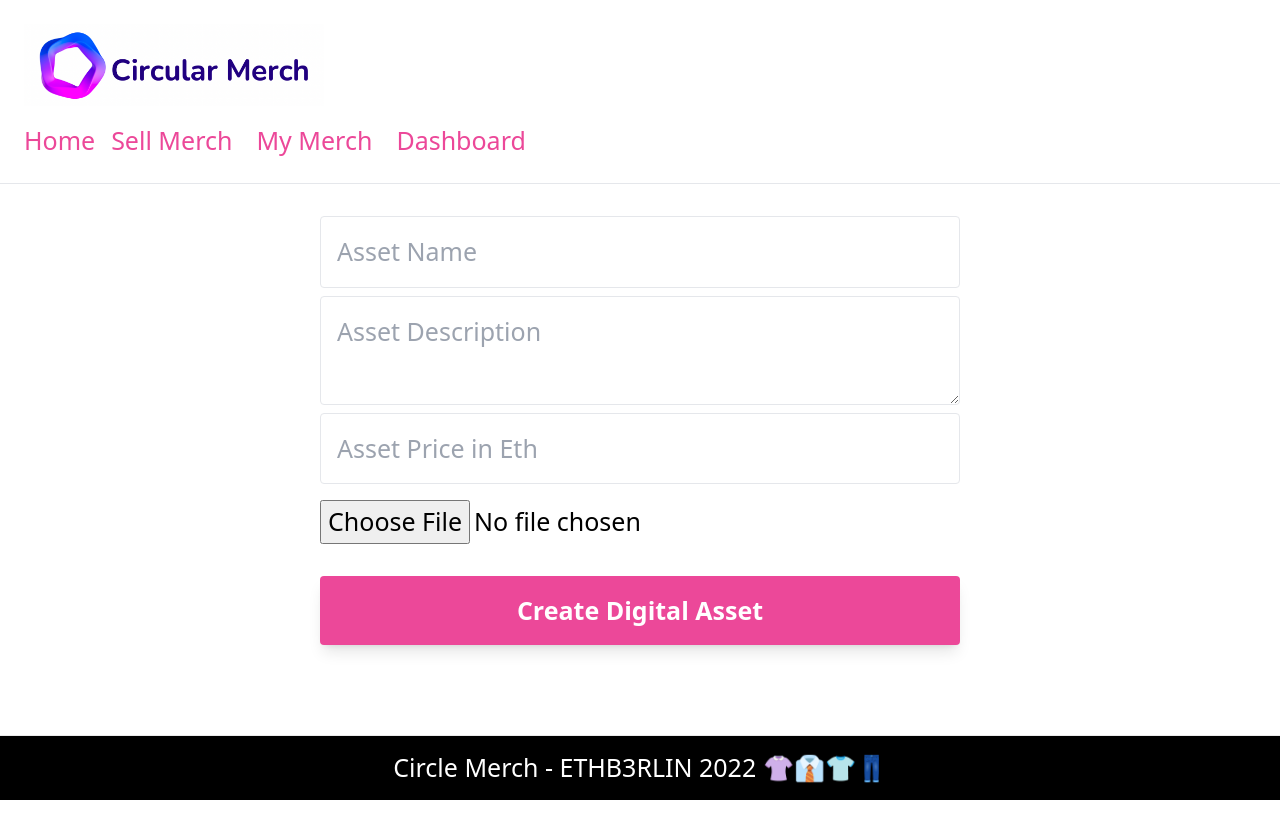
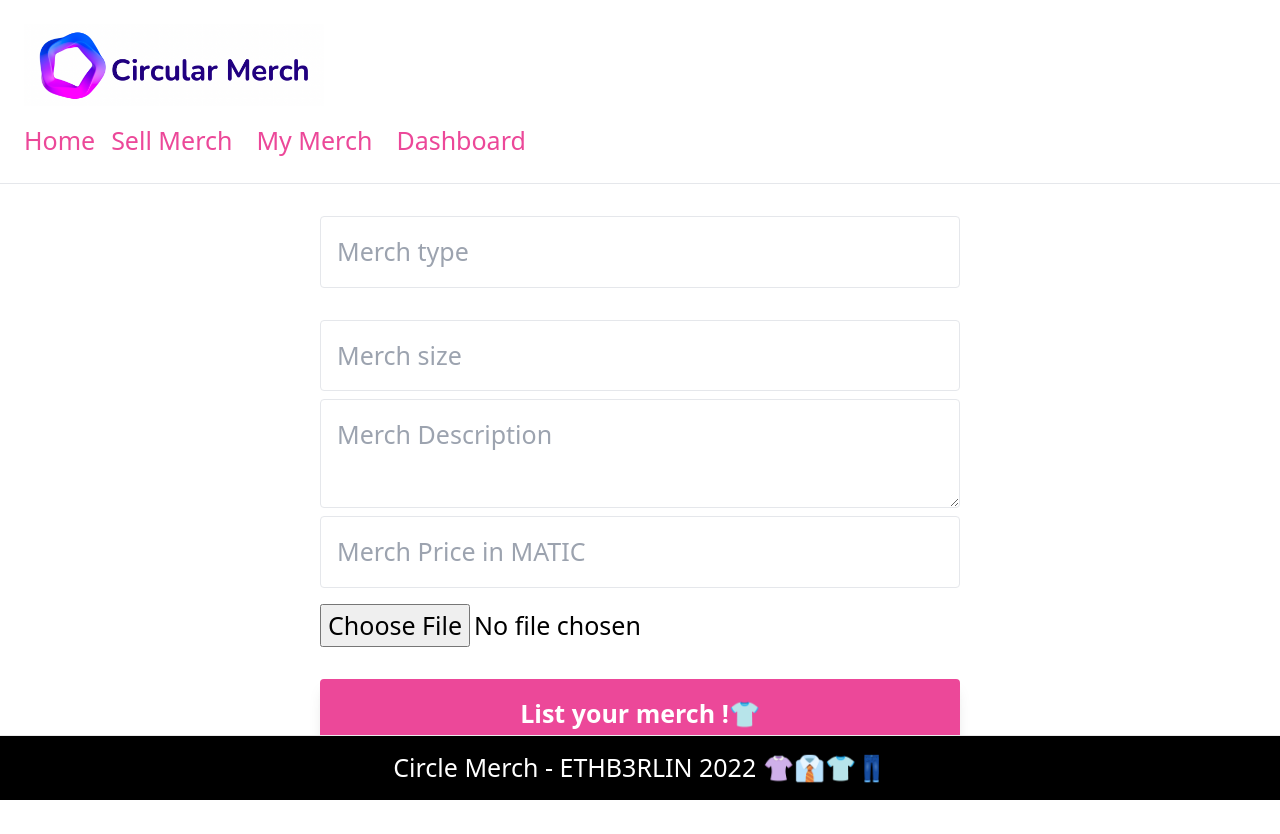
Before and after one commit to lilyanB/Hackaton-ETHBerlin, a Next.js app: page /create-item in a window 1280 px wide. Before the commit the page ends 800 px from the top, so only its background shows below. Built offline with nearby package versions, Linux system fonts and the light colour scheme; what ipfs-http-client would draw is missing.

Commit message:
add redirect page

```diff
--- a/pages/create-item.js
+++ b/pages/create-item.js
@@ -29,7 +29,7 @@ import Market from '../artifacts/contracts/NFTMarket.sol/NFTMarket.json'
 
 export default function CreateItem() {
   const [fileUrl, setFileUrl] = useState(null)
-  const [formInput, updateFormInput] = useState({ price: '', name: '', description: '' })
+  const [formInput, updateFormInput] = useState({ price: '', size:'', name: '', description: '' })
   const router = useRouter()
 
   async function onChange(e) {
@@ -48,11 +48,11 @@ export default function CreateItem() {
     }
   }
   async function createMarket() {
-    const { name, description, price } = formInput
-    if (!name || !description || !price || !fileUrl) return
+    const { name,size, description, price } = formInput
+    if (!name || !size || !description || !price || !fileUrl) return
     /* first, upload to IPFS */
     const data = JSON.stringify({
-      name, description, image: fileUrl
+      name, size, description, image: fileUrl
     })
     try {
       const added = await client.add(data)
@@ -87,24 +87,29 @@ export default function CreateItem() {
 
     transaction = await contract.createMarketItem(nftaddress, tokenId, price, { value: listingPrice })
     await transaction.wait()
-    router.push('/')
+    router.push('./redirect')
   }
 
   return (
     <div className="flex justify-center">
       <div className="w-1/2 flex flex-col pb-12">
         <input
-          placeholder="Asset Name"
+          placeholder="Merch type"
           className="mt-8 border rounded p-4"
           onChange={e => updateFormInput({ ...formInput, name: e.target.value })}
         />
+        <input
+          placeholder="Merch size"
+          className="mt-8 border rounded p-4"
+          onChange={e => updateFormInput({ ...formInput, size: e.target.value })}
+        />
         <textarea
-          placeholder="Asset Description"
+          placeholder="Merch Description"
           className="mt-2 border rounded p-4"
           onChange={e => updateFormInput({ ...formInput, description: e.target.value })}
         />
         <input
-          placeholder="Asset Price in Eth"
+          placeholder="Merch Price in MATIC"
           className="mt-2 border rounded p-4"
           onChange={e => updateFormInput({ ...formInput, price: e.target.value })}
         />
@@ -120,7 +125,7 @@ export default function CreateItem() {
           )
         }
         <button onClick={createMarket} className="font-bold mt-4 bg-pink-500 text-white rounded p-4 shadow-lg">
-          Create Digital Asset
+          List your merch !👕
         </button>
       </div>
     </div>
--- a/pages/my-merch.js
+++ b/pages/my-merch.js
@@ -45,7 +45,7 @@ export default function MyAssets() {
     setNfts(items)
     setLoadingState('loaded')
   }
-  if (loadingState === 'loaded' && !nfts.length) return (<h1 className="py-10 px-20 text-3xl">No assets owned</h1>)
+  if (loadingState === 'loaded' && !nfts.length) return (<h1 className="py-10 px-20 text-3xl">No item owned</h1>)
   return (
     <div className="flex justify-center">
       <div className="p-4">
@@ -55,7 +55,7 @@ export default function MyAssets() {
               <div key={i} className="border shadow rounded-xl overflow-hidden">
                 <img src={nft.image} className="rounded" />
                 <div className="p-4 bg-black">
-                  <p className="text-2xl font-bold text-white">Price - {nft.price} Eth</p>
+                  <p className="text-2xl font-bold text-white">Price - {nft.price} Matic</p>
                 </div>
               </div>
             ))
--- /dev/null
+++ b/pages/redirect.js
@@ -0,0 +1,26 @@
+import { useEffect, useState } from 'react'
+import axios from 'axios'
+import Web3Modal from "web3modal"
+import Link from 'next/link'
+
+
+let rpcEndpoint = null
+
+if (process.env.NEXT_PUBLIC_WORKSPACE_URL) {
+  rpcEndpoint = process.env.NEXT_PUBLIC_WORKSPACE_URL
+}
+
+export default function Home() {
+    return(
+        <div>
+            <h1>Your merch has been listed !</h1>
+            <Link href="/">
+            <a className="mr-4 text-pink-500">
+              Go back to home page
+            </a>
+          </Link>
+        </div>
+
+
+    )
+}
```
